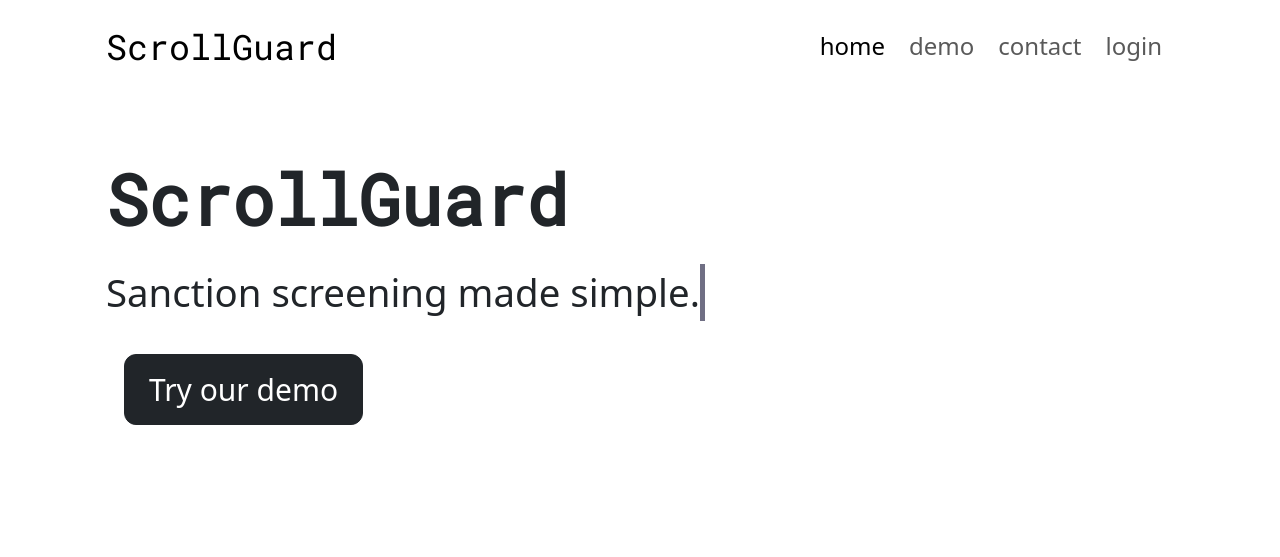
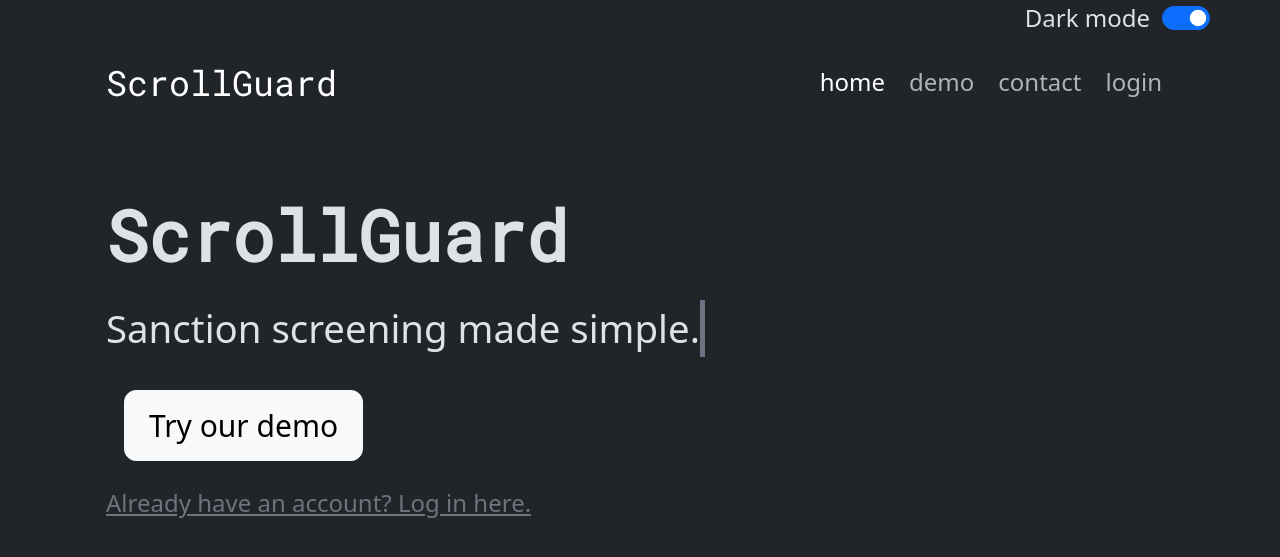
Before and after one commit to imjbmkz/ScrollGuard, a Django app: page / in a window 1280 px wide. Shown: the top 557 px of the page. Run offline with Django 5.2, Linux system fonts and the light colour scheme.

Commit message:
Added dark mode

```diff
--- a/scrollguard_webapp/screening_app/templates/screening_app/base.html
+++ b/scrollguard_webapp/screening_app/templates/screening_app/base.html
@@ -1,6 +1,6 @@
 {% load static %}
 <!DOCTYPE html>
-<html lang="en">
+<html lang="en" data-bs-theme="dark">
 <head>
     <!-- Required meta tags -->
     <meta charset="UTF-8">
@@ -27,6 +27,10 @@
 
 </head>
 <body>
+    <div class="container form-check-reverse form-switch">
+        <input class="form-check-input" type="checkbox" role="switch" id="flexSwitchCheckChecked" checked onclick="switchTheme()">
+        <label class="form-check-label" for="flexSwitchCheckChecked">Dark mode</label>
+    </div>
     <!-- Add basic spacing on the content -->
     <div class="container">
         {% block content %}{% endblock %}
@@ -34,5 +38,7 @@
     <script src="https://cdn.jsdelivr.net/npm/bootstrap@5.3.2/dist/js/bootstrap.bundle.min.js" integrity="sha384-C6RzsynM9kWDrMNeT87bh95OGNyZPhcTNXj1NW7RuBCsyN/o0jlpcV8Qyq46cDfL" crossorigin="anonymous"></script>
     <script src="https://cdn.jsdelivr.net/npm/@popperjs/core@2.11.8/dist/umd/popper.min.js" integrity="sha384-I7E8VVD/ismYTF4hNIPjVp/Zjvgyol6VFvRkX/vR+Vc4jQkC+hVqc2pM8ODewa9r" crossorigin="anonymous"></script>
     <script src="https://cdn.jsdelivr.net/npm/bootstrap@5.3.2/dist/js/bootstrap.min.js" integrity="sha384-BBtl+eGJRgqQAUMxJ7pMwbEyER4l1g+O15P+16Ep7Q9Q+zqX6gSbd85u4mG4QzX+" crossorigin="anonymous"></script>
+    <!-- Custom JS -->
+    <script src="{% static 'js/app.js' %}"></script>
 </body>
 </html>
--- a/scrollguard_webapp/screening_app/templates/screening_app/home.html
+++ b/scrollguard_webapp/screening_app/templates/screening_app/home.html
@@ -26,7 +26,12 @@
   </div>
   <div class="container">
     <a href="{% url 'scrollguard-demo' %}">
-      <button type="button" class="btn btn-lg btn-dark" onclick="">Try our demo</button>
+      <button type="button" class="btn btn-lg btn-light" >Try our demo</button>
+    </a>
+  </div>
+  <div class="m-auto py-3">
+    <a class="link-secondary" href="{% url 'scrollguard-login' %}">
+      Already have an account? Log in here.
     </a>
   </div>
 
--- a/scrollguard_webapp/screening_app/views.py
+++ b/scrollguard_webapp/screening_app/views.py
@@ -2,7 +2,7 @@ from django.shortcuts import render
 
 # Create your views here.
 def homepage(request):
-    return render(request, "screening_app/home.html", {"title": "Home"})
+    return render(request, "screening_app/home.html")
 
 def login(request):
     return render(request, "screening_app/login.html", {"title": "Login"})
--- /dev/null
+++ b/scrollguard_webapp/static/js/app.js
@@ -0,0 +1,25 @@
+
+function switchTheme() {
+    // Get the dark mode toggle, the html tag, and all buttons
+    const darkModeToggle = document.getElementById("flexSwitchCheckChecked");
+    const htmlTag = document.querySelector("html");
+    const buttons = document.getElementsByClassName("btn");
+
+    console.log(buttons.length);
+
+    // Light mode configuration
+    let data_bs_theme = "";
+    let class_name = "btn btn-lg btn-dark";
+
+    // Switch to dark mode if the toggle is checked
+    if (darkModeToggle.checked) {
+        data_bs_theme = "dark";
+        class_name = "btn btn-lg btn-light";
+    }
+
+    // Apply toggled theme
+    htmlTag.setAttribute("data-bs-theme", data_bs_theme);
+    for (let button of buttons) {
+        button.setAttribute("class", class_name);
+    }
+}
```
